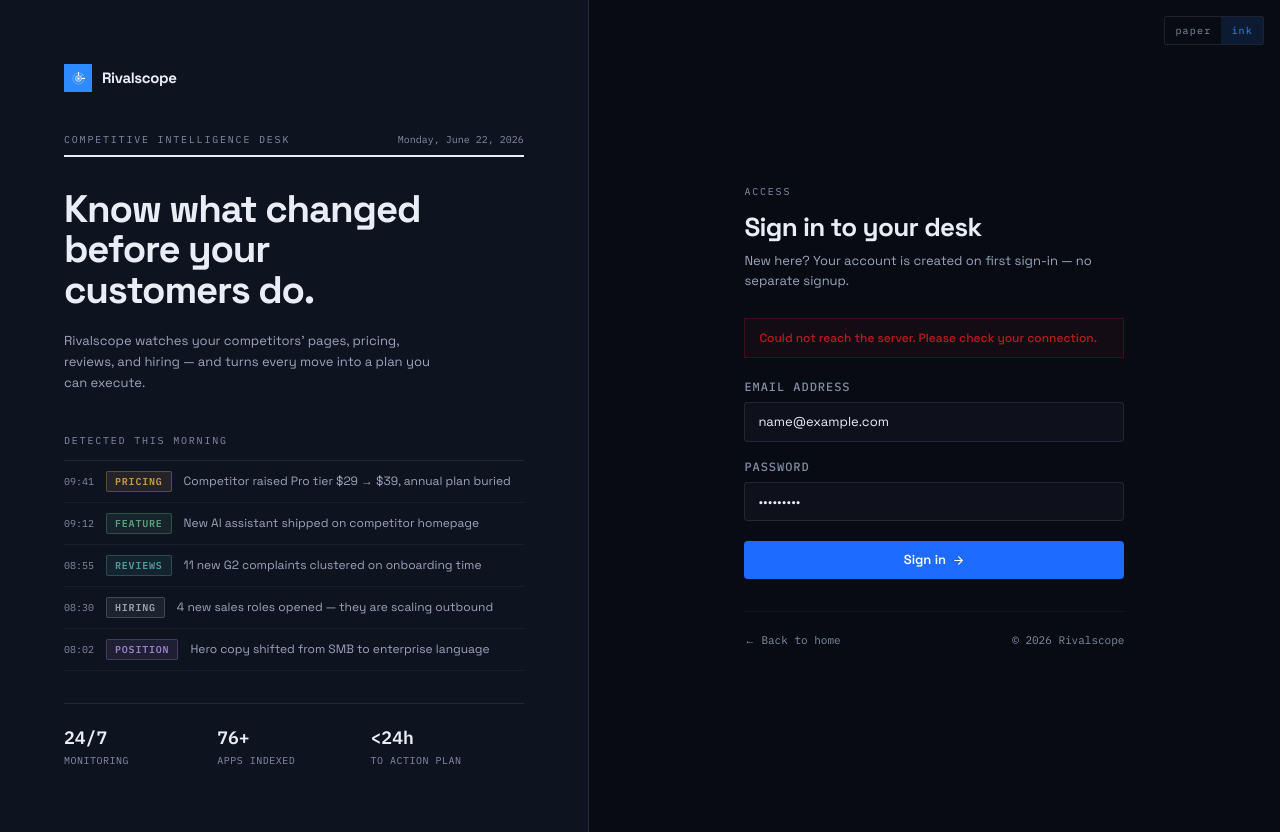
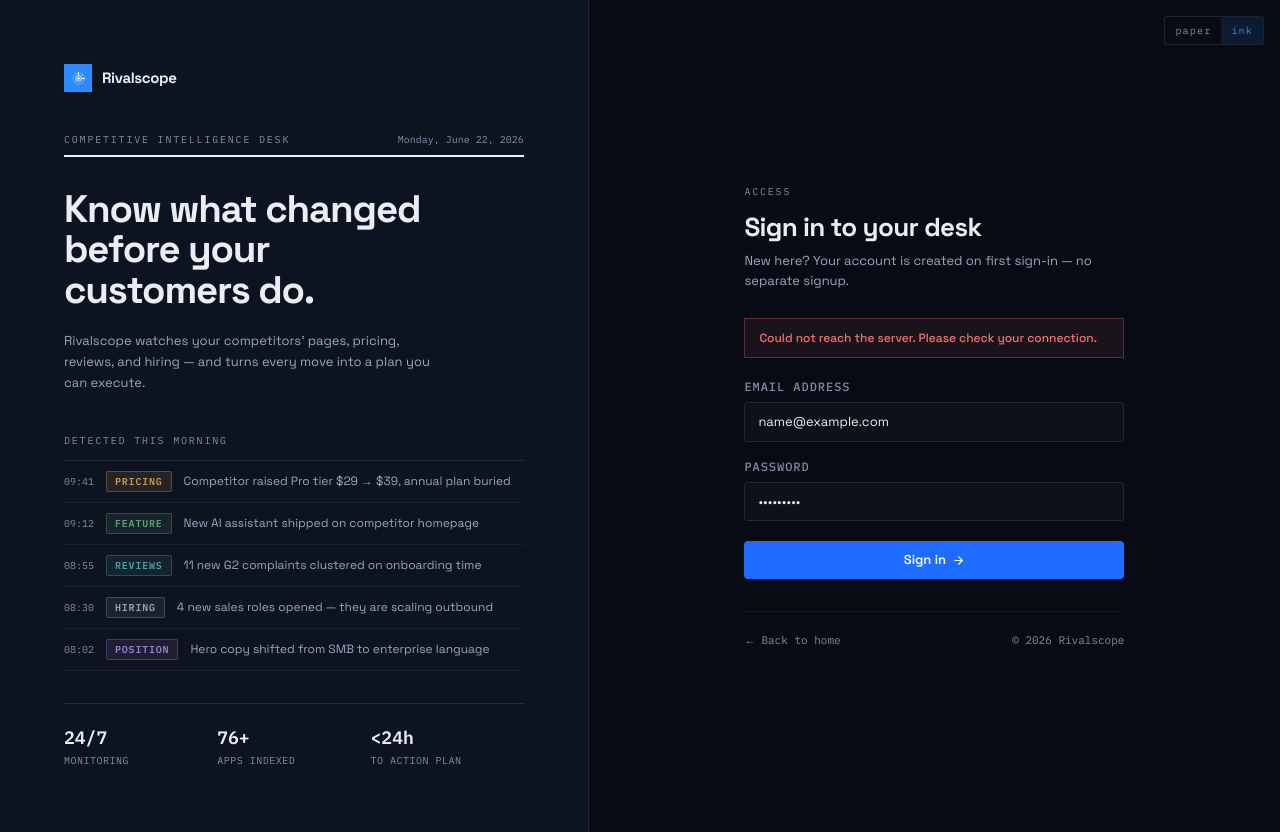
Before and after one commit to IManss-ai/competitor-analyzer, a Next.js app in the folder frontend/: page /auth/login in a window 1280 px wide. Both pictures are taken after typing "name@example.com", "Sample123" into the empty fields and a click on the button "Sign in". Built offline with nearby package versions, Linux system fonts and the light colour scheme; no server answers.

Commit message:
fix(design): theme-aware login error colors via --tone-danger (was undefined --error-* → hardcoded red)

```diff
--- a/frontend/src/app/(auth)/auth/login/page.tsx
+++ b/frontend/src/app/(auth)/auth/login/page.tsx
@@ -234,9 +234,9 @@
             <div
               className="mb-5 px-3.5 py-2.5 text-[12px] font-medium"
               style={{
-                background: 'var(--error-subtle, rgba(185,28,28,0.07))',
-                border: '1px solid var(--error-border, rgba(185,28,28,0.25))',
-                color: 'var(--error-text, #b91c1c)',
+                background: 'color-mix(in srgb, var(--tone-danger) 8%, transparent)',
+                border: '1px solid color-mix(in srgb, var(--tone-danger) 28%, transparent)',
+                color: 'var(--tone-danger)',
               }}
             >
               {error}
```
